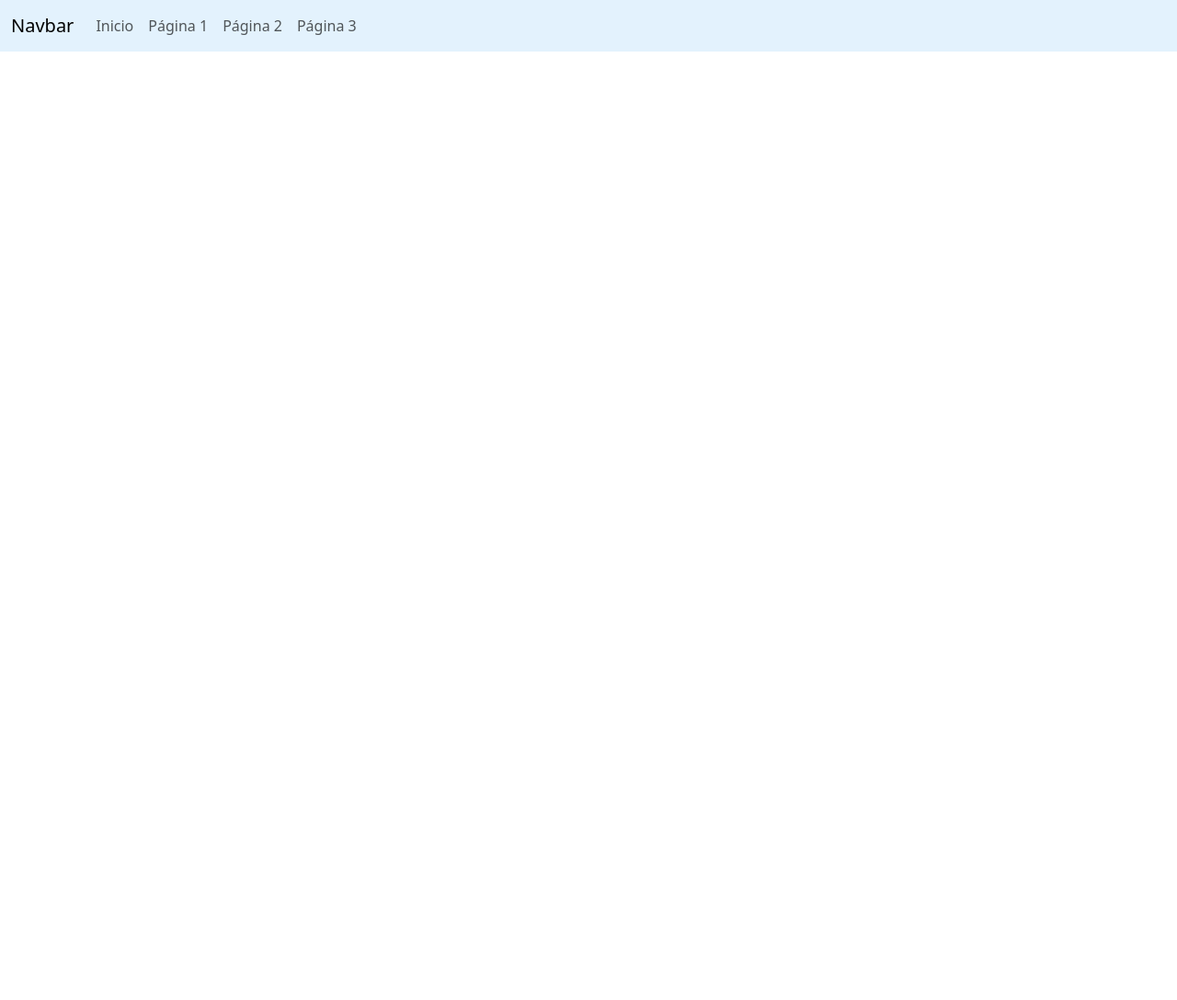
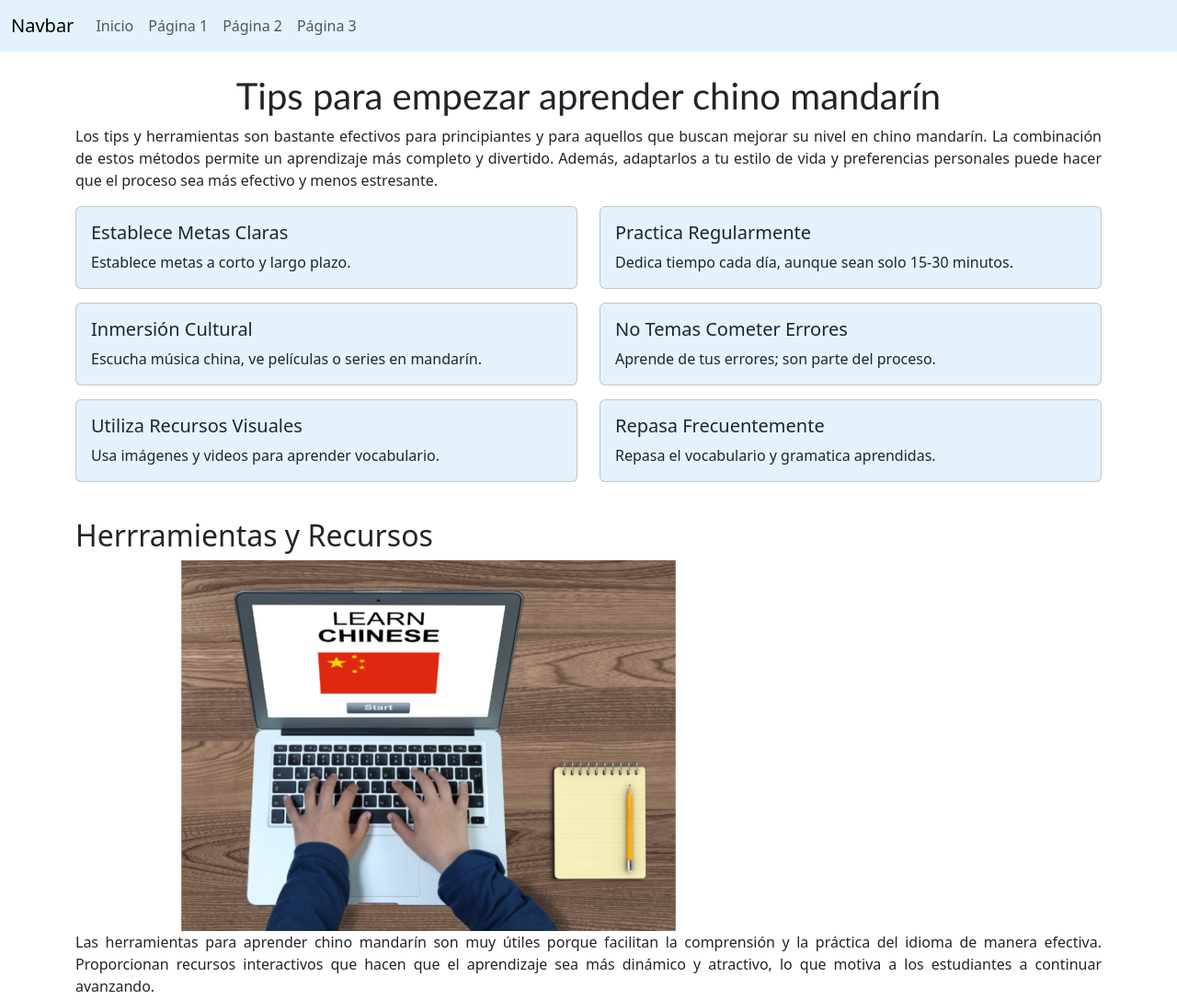
Before and after one commit to Deyanira-Simon-Acosta/Laboratorio6, a plain HTML site: page pagina 3.html in a window 1280 px wide. Shown: the whole page at 92% size. Before the commit the page ends 800 px from the top, so only its background shows below. Drawn offline with nearby package versions, Linux system fonts and the light colour scheme.

Commit message:
añadiendo contenido principal y un card a la pagina 3.html

```diff
--- a/pagina 3.html
+++ b/pagina 3.html
@@ -25,6 +25,73 @@
         </div>
       </nav>
 
+      <div class="container">
+        <br>
+        <h1>Tips para empezar aprender chino mandarín</h1>
+        <p>Los tips y herramientas son bastante efectivos para principiantes y para aquellos que buscan
+            mejorar su nivel en chino mandarín. La combinación de estos métodos permite un aprendizaje más completo
+            y divertido. Además, adaptarlos a tu estilo de vida y preferencias personales puede hacer que el proceso sea
+             más efectivo y menos estresante.</p>
+        <div class="row">
+            <div class="col-sm-6 mb-3 mb-sm-0">
+              <div class="card">
+                <div class="card-body">
+                  <h5 class="card-title">Establece Metas Claras</h5>
+                  <p class="card-text">Establece metas a corto y largo plazo.</p>
+                </div>
+              </div>
+            </div>
+            <div class="col-sm-6 mb-3 mb-sm-0">
+              <div class="card">
+                <div class="card-body">
+                  <h5 class="card-title">Practica Regularmente</h5>
+                  <p class="card-text">Dedica tiempo cada día, aunque sean solo 15-30 minutos.</p>
+                </div>
+              </div>
+            </div>
+            <div class="col-sm-6 mb-3 mb-sm-0">
+                <div class="card">
+                  <div class="card-body">
+                    <h5 class="card-title">Inmersión Cultural</h5>
+                    <p class="card-text">Escucha música china, ve películas o series en mandarín.</p>
+                  </div>
+                </div>
+            </div>
+            <div class="col-sm-6 mb-3 mb-sm-0">
+                <div class="card">
+                  <div class="card-body">
+                    <h5 class="card-title">No Temas Cometer Errores</h5>
+                    <p class="card-text">Aprende de tus errores; son parte del proceso.</p>
+                  </div>
+                </div>
+            </div>
+            <div class="col-sm-6 mb-3 mb-sm-0">
+                <div class="card">
+                  <div class="card-body">
+                    <h5 class="card-title">Utiliza Recursos Visuales</h5>
+                    <p class="card-text">Usa imágenes y videos para aprender vocabulario.</p>
+                  </div>
+                </div>
+            </div>
+            <div class="col-sm-6 ">
+                <div class="card">
+                  <div class="card-body">
+                    <h5 class="card-title">Repasa Frecuentemente</h5>
+                    <p class="card-text">Repasa el vocabulario y gramatica aprendidas.</p>
+                  </div>
+                </div>
+            </div>
+          </div>
+    <br>
+    <h2>Herrramientas y Recursos</h2>
+    <img  class="img6" src="img/img6.jpg"><p>Las herramientas para aprender chino mandarín son muy útiles porque facilitan la comprensión y la práctica del
+        idioma de manera efectiva. Proporcionan recursos interactivos que hacen que el aprendizaje sea más dinámico y
+         atractivo, lo que motiva a los estudiantes a continuar avanzando.</p>
+         <br>
+
+
+    </div>
+
     <!--BOOTSTRAP-->
     <script src="https://cdn.jsdelivr.net/npm/bootstrap@5.3.3/dist/js/bootstrap.bundle.min.js" integrity="sha384-YvpcrYf0tY3lHB60NNkmXc5s9fDVZLESaAA55NDzOxhy9GkcIdslK1eN7N6jIeHz" crossorigin="anonymous"></script>
 </body>
```
